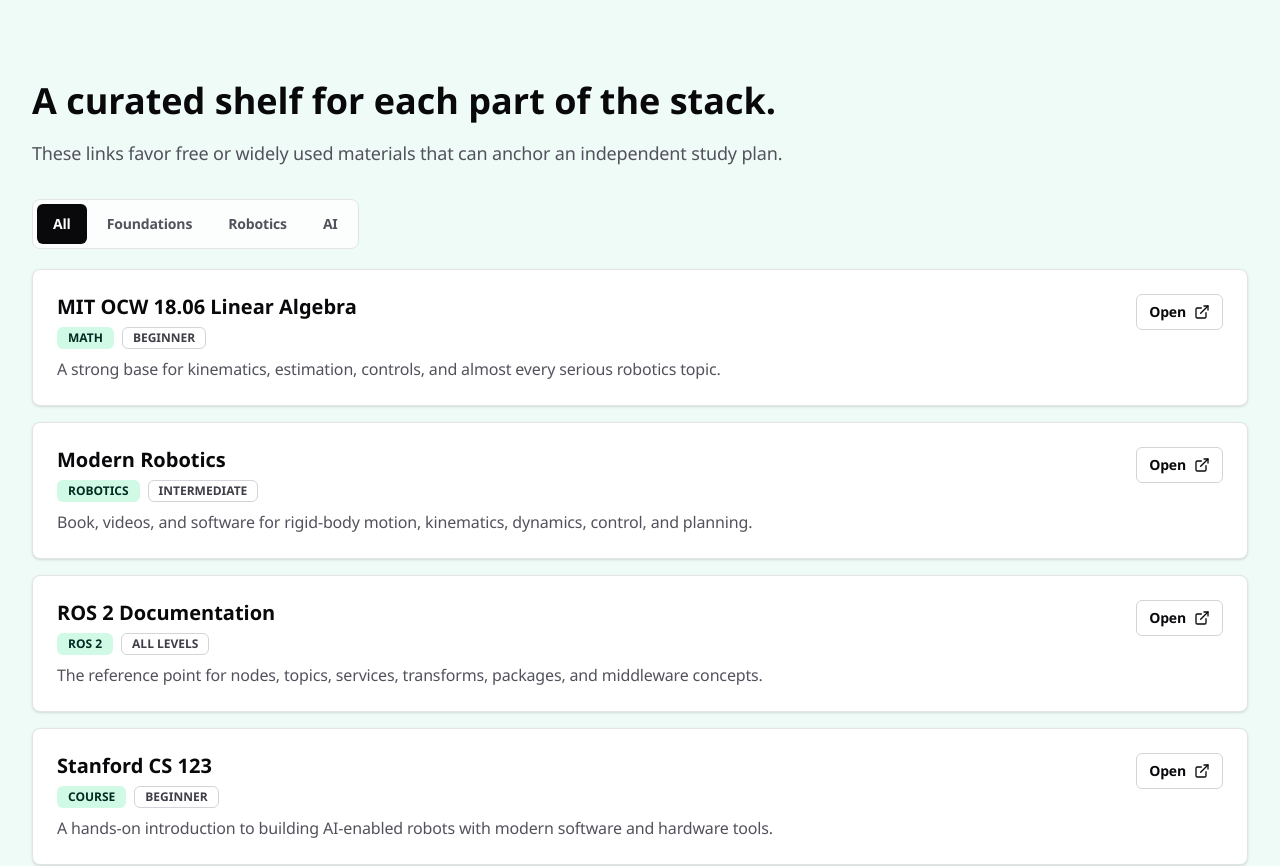
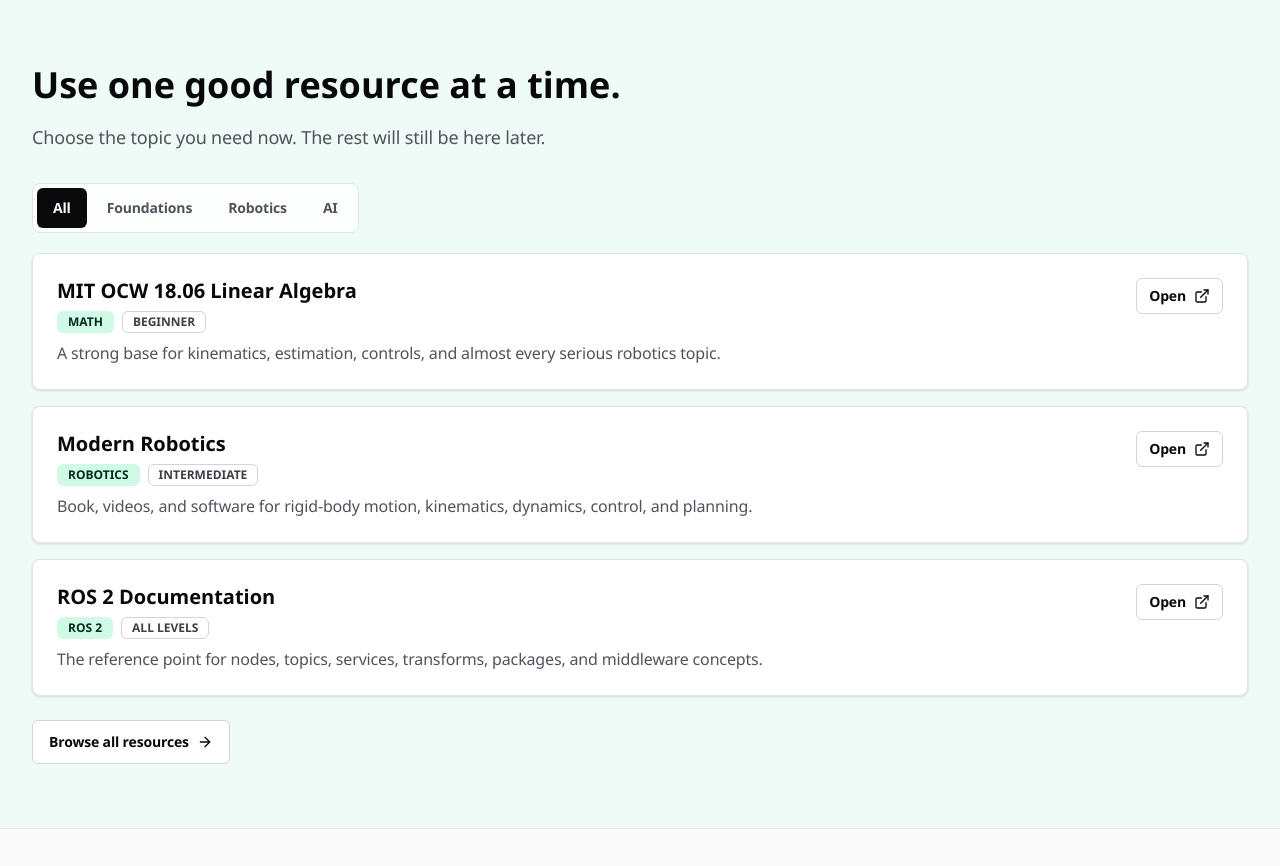
Before and after one commit to MiguelMasc/Learn-Robotics, a Next.js app: page / in a window 1280 px wide. Shown: the part 2040-2906 px from the top of the page. Built offline with nearby package versions, Linux system fonts and the light colour scheme.

Commit message:
Reduce homepage resource density

```diff
--- a/components/home/resources-section.tsx
+++ b/components/home/resources-section.tsx
@@ -1,15 +1,25 @@
+import Link from "next/link";
+import { ArrowRight } from "lucide-react";
+
 import { ResourceTabs } from "@/components/filter-tabs";
 import { SectionHeading } from "@/components/home/section-heading";
 
 export function ResourcesSection() {
   return (
     <section id="resources" className="border-y border-zinc-200 bg-emerald-50/70">
-      <div className="mx-auto max-w-7xl px-4 py-20 sm:px-6 lg:px-8">
+      <div className="mx-auto max-w-7xl px-4 py-16 sm:px-6 lg:px-8">
         <SectionHeading
-          title="A curated shelf for each part of the stack."
-          description="These links favor free or widely used materials that can anchor an independent study plan."
+          title="Use one good resource at a time."
+          description="Choose the topic you need now. The rest will still be here later."
         />
-        <ResourceTabs />
+        <ResourceTabs limit={3} />
+        <Link
+          href="/resources"
+          className="mt-6 inline-flex min-h-11 items-center justify-center gap-2 rounded-md border border-zinc-300 bg-white px-4 text-sm font-semibold text-zinc-950 transition-colors hover:bg-zinc-100 focus-visible:outline-none focus-visible:ring-2 focus-visible:ring-emerald-700"
+        >
+          Browse all resources
+          <ArrowRight className="size-4" aria-hidden="true" />
+        </Link>
       </div>
     </section>
   );
```
